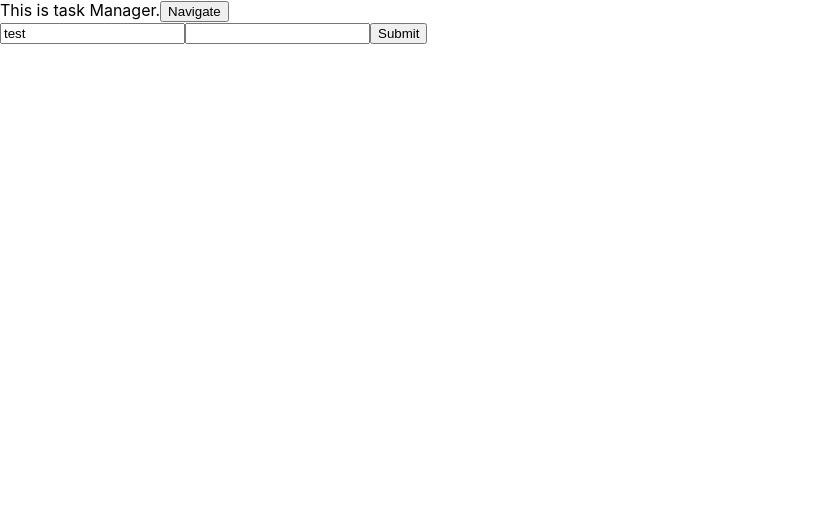
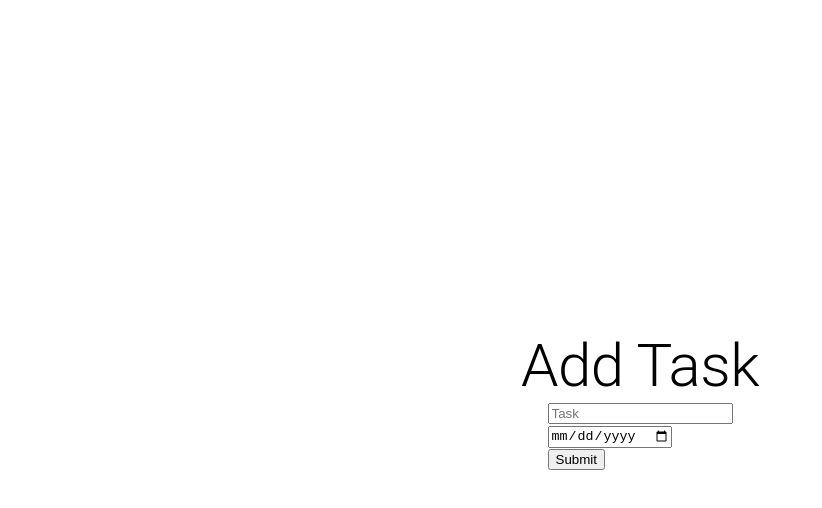
Before and after one commit to tawsifhye/react-todo-firebase, a React (Create React App) app: page /addtask in a window 1280 px wide. Shown: the top 508 px of the page, without its empty margins (0-822 px from the left). Built offline with nearby package versions, Linux system fonts and the light colour scheme.

Commit message:
New task add done

```diff
--- a/src/Components/DataTable.js
+++ b/src/Components/DataTable.js
@@ -16,7 +16,7 @@ import { useLocation } from "react-router-dom"
 const DataTable = () => {
     const [taskList, setTaskList] = useDataProvider();
     const { pathname } = useLocation();
-    console.log(pathname);
+    //    console.log(pathname);
     // const updatedTask = [...taskList, { id: '2', title: 'seleep' }];
     // setTaskList(updatedTask);
     console.log(taskList);
@@ -57,7 +57,7 @@ const DataTable = () => {
                                     {row.pendingTask}
                                 </TableCell>
                                 <TableCell align='center'>
-                                    Due Date
+                                    {row.dueDate}
                                 </TableCell>
                                 <TableCell align='center'>
                                     <Tooltip title="Edit" sx={{ '&:hover': { transform: 'scale(1.2)' } }}>
--- a/src/Components/TaskManager.js
+++ b/src/Components/TaskManager.js
@@ -2,32 +2,71 @@ import React from 'react';
 import { useNavigate } from 'react-router-dom';
 import { useForm } from "react-hook-form";
 import { useLocation } from "react-router-dom"
+import { Container, Typography } from '@mui/material';
+import { height } from '@mui/system';
+import useDataProvider from '../Context/useDataProvider';
+
+const styles = {
+    input: {
+        display: 'block',
+    }
+}
 
 const TaskManager = () => {
+    const [taskList, setTaskList] = useDataProvider();
     const { pathname } = useLocation();
-    console.log(pathname);
+    // console.log(pathname);
     let navigate = useNavigate();
     const navigateRoute = () => {
         navigate('/');
     }
 
     const { register, handleSubmit, watch, formState: { errors } } = useForm();
-    const onSubmit = data => console.log(data);
+    const onSubmit = data => {
+        const newTask = {
+            id: taskList.length + 1,
+            ...data,
+        }
+        const updatedTaskList = [...taskList, newTask];
+        setTaskList(updatedTaskList);
+        navigate('/');
+    }
 
     // console.log(watch("example"));
 
     return (
-        <div>
-            This is task Manager.
-            <button onClick={navigateRoute}>Navigate</button>
-            <form onSubmit={handleSubmit(onSubmit)}>
-                <input defaultValue="test" {...register("pendingTask", { required: true })} />
+        <Container
+            sx={{
+                display: 'flex',
+                flexDirection: 'column',
+                justifyContent: 'center',
+                alignItems: 'center',
+                height: '100vh'
+            }}
+        >
+            {
+                pathname === '/addtask' &&
 
-                <input {...register("dueDate", { required: true })} />
-                {(errors.pendingTask || errors.dueDate) && <span>This field is required</span>}
-                <input type="submit" />
-            </form>
-        </div>
+                <>
+                    <Typography variant='h2'>
+                        Add Task
+                    </Typography>
+                    <form form onSubmit={handleSubmit(onSubmit)}>
+                        <input placeholder='Task' {...register("pendingTask", { required: true })} />
+                        <br />
+                        <input type='date' {...register("dueDate", { required: true })} />
+                        <br />
+
+                        <input type="submit" />
+                        <br />
+                        {(errors.pendingTask || errors.dueDate) && <span>This field is required</span>}
+                    </form>
+                </>
+
+
+            }
+
+        </ Container>
     );
 };
 
--- a/src/Context/useData.js
+++ b/src/Context/useData.js
@@ -1,7 +1,7 @@
 import { useState } from "react";
 
 const useData = () => {
-    const [taskList, setTaskList] = useState([{ id: '1', pendingTask: 'ReadBook' }, { id: '2', pendingTask: 'ReadBook' }]);
+    const [taskList, setTaskList] = useState([]);
     return [
         taskList,
         setTaskList,
```
